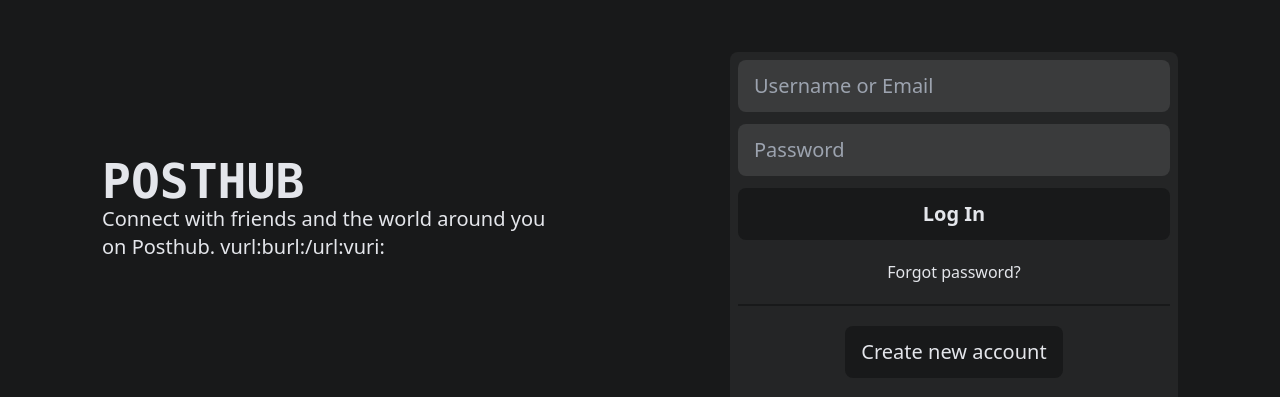
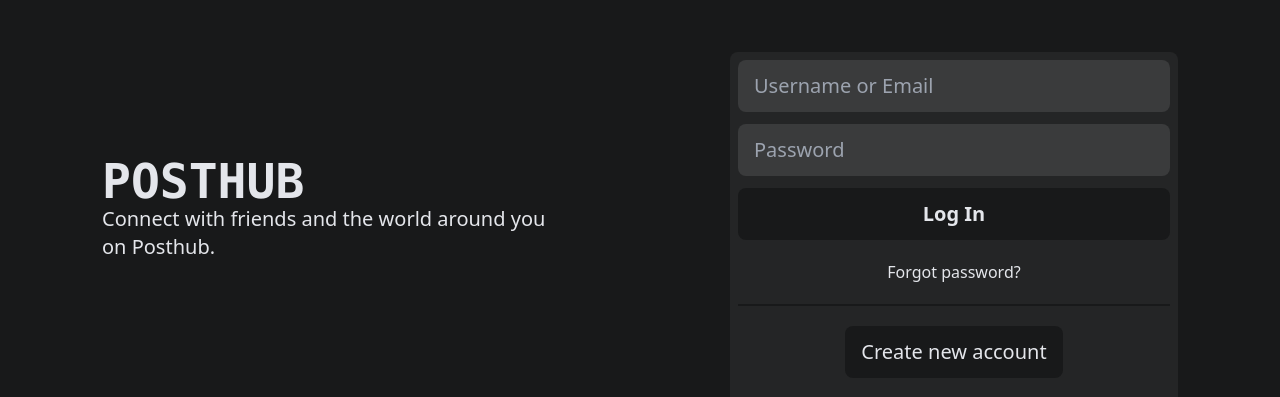
Before and after one commit to JethroNatividad/newposthub, a Next.js app: page /login in a window 1280 px wide. Shown: the part 191-588 px from the top of the page. Built offline with nearby package versions, Linux system fonts and the light colour scheme; no server answers.

Commit message:
used NEXT_PUBLIC_VERCEL_URL instead of just VERCEL_URL. thats crazy

```diff
--- a/components/Login.js
+++ b/components/Login.js
@@ -32,7 +32,7 @@ const Login = () => {
 
                 <div className='text-offwhite-50 text-center lg:text-left'>
                     <h1 className="text-5xl font-bold font-mono">POSTHUB</h1>
-                    <p className='text-lg md:text-xl max-w-md'>Connect with friends and the world around you on Posthub. vurl:{ process.env.NEXT_PUBLIC_VERCEL_URL }burl:{ process.env.BASE_URL }url:{ process.env.URL }vuri:{ process.env.VERCEL_URI }</p>
+                    <p className='text-lg md:text-xl max-w-md'>Connect with friends and the world around you on Posthub. </p>
                 </div>
 
                 <div className='rounded-lg p-2 bg-secondary-dark w-full max-w-md mx-auto md:mx-0'>
--- a/lib/axios.js
+++ b/lib/axios.js
@@ -1,9 +1,9 @@
 import axios from "axios"
 // check if production
 const isProduction = process.env.NODE_ENV === "production"
-const vercelURL = process.env.VERCEL_URL
+const vercelURL = process.env.NEXT_PUBLIC_VERCEL_URL
 
-const baseURL = isProduction ? '/api' : "http://localhost:3000/api"
+const baseURL = isProduction ? `${vercelURL}/api` : "http://localhost:3000/api"
 
 
 const apiAxios = axios.create({
```
